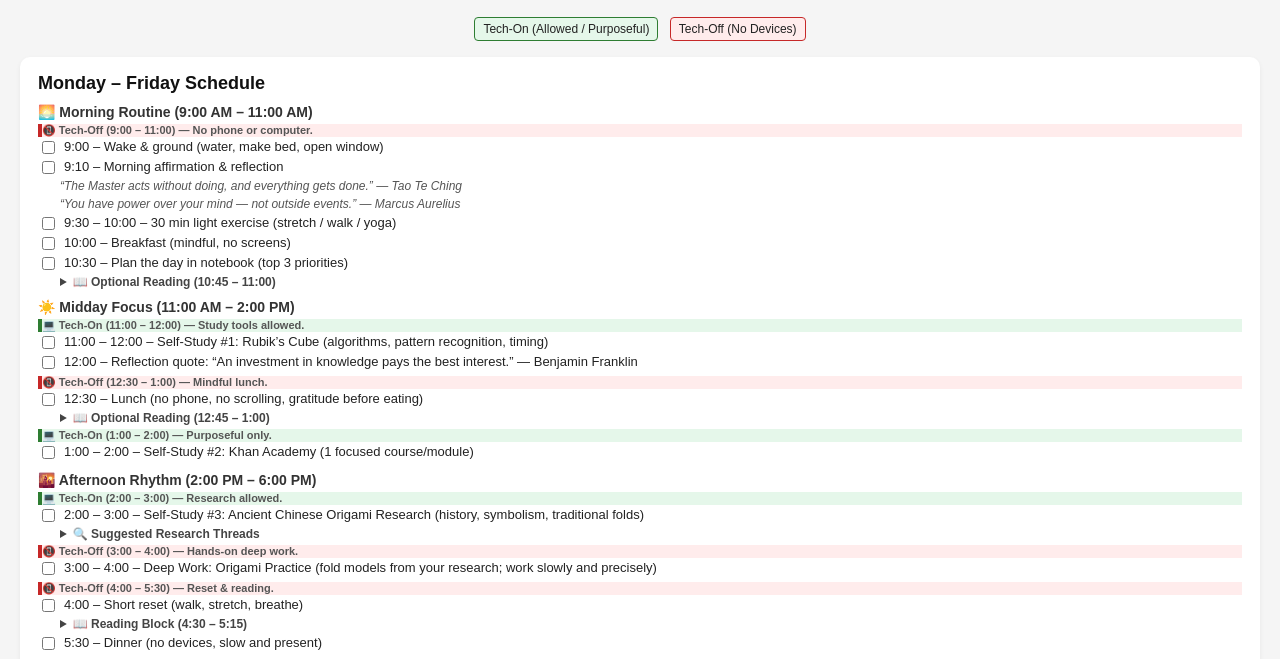
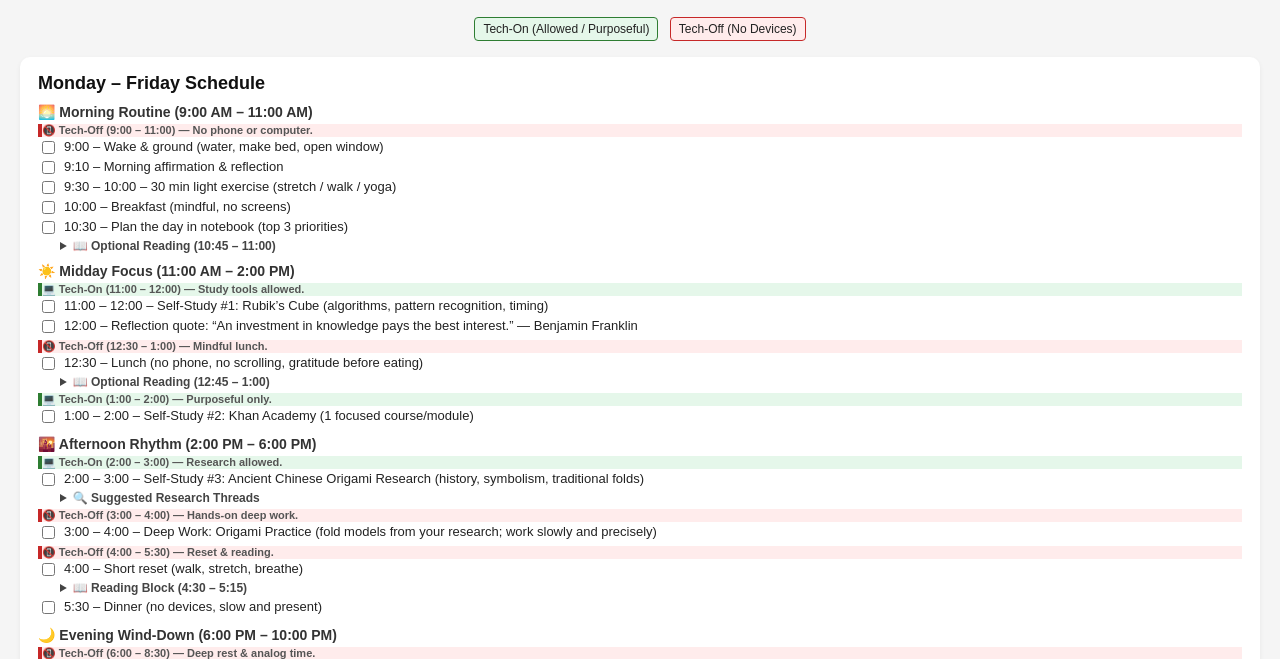
Before and after one commit to ragdelaed/daily-checklist, a plain HTML site: page index.html in a window 1280 px wide. Shown: the part 81-740 px from the top of the page. Drawn offline with Linux system fonts and the light colour scheme.

Commit message:
Update index.html

```diff
--- a/index.html
+++ b/index.html
@@ -129,8 +129,6 @@
     <div class="time-band-label tech-off">📵 Tech-Off (9:00 – 11:00) — No phone or computer.</div>
     <label class="checklist-item"><input type="checkbox">9:00 – Wake &amp; ground (water, make bed, open window)</label>
     <label class="checklist-item"><input type="checkbox">9:10 – Morning affirmation &amp; reflection</label>
-    <div class="quote">“The Master acts without doing, and everything gets done.” — Tao Te Ching</div>
-    <div class="quote">“You have power over your mind — not outside events.” — Marcus Aurelius</div>
     <label class="checklist-item"><input type="checkbox">9:30 – 10:00 – 30 min light exercise (stretch / walk / yoga)</label>
     <label class="checklist-item"><input type="checkbox">10:00 – Breakfast (mindful, no screens)</label>
     <label class="checklist-item"><input type="checkbox">10:30 – Plan the day in notebook (top 3 priorities)</label>
```
